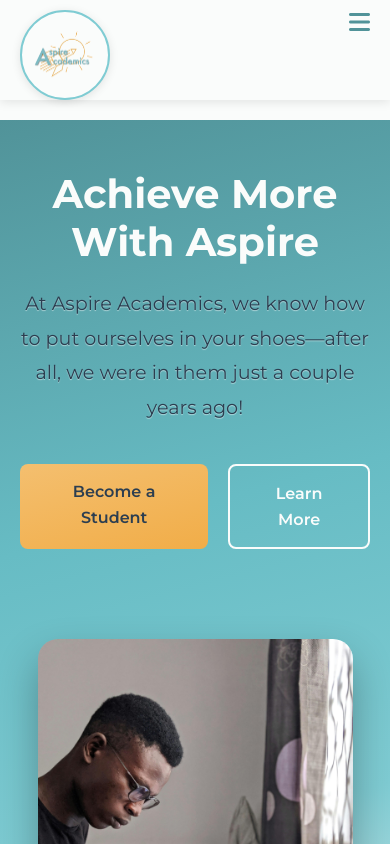
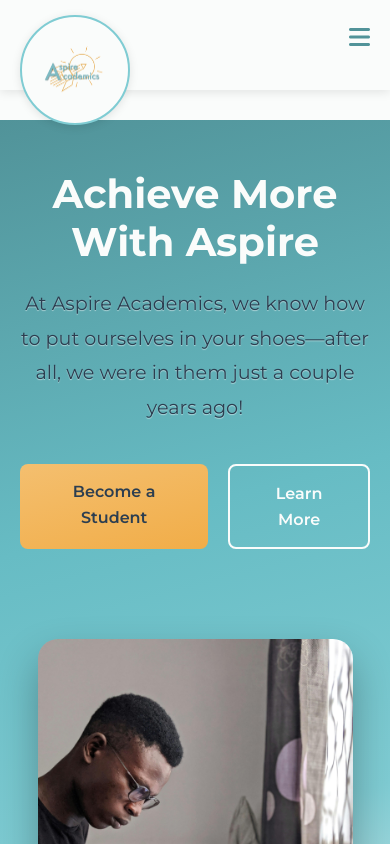
Before and after one commit to EnteredDust46/Aspire-Academics, a React (Create React App) app: page / in a window 390 px wide. Built offline with nearby package versions, Linux system fonts and the light colour scheme.

Commit message:
Enhance App CSS: adjust dimensions and margins for textarea and logo container to improve layout. Add new styles for feature cards and sections to ensure better contrast and visual appeal. Update navbar and mobile styles for improved responsiveness.

```diff
--- a/src/App.css
+++ b/src/App.css
@@ -311,13 +311,13 @@
   justify-content: center;
   z-index: 1001;
   position: relative;
-  width: 120px;
-  height: 120px;
+  width: 140px;
+  height: 140px;
   background-color: var(--neutral-white);
   border-radius: 50%;
   box-shadow: 0 2px 10px rgba(0, 0, 0, 0.1);
   overflow: hidden;
-  margin-top: 40px;
+  margin-top: 60px;
   margin-bottom: -20px;
   border: 2px solid var(--primary-light);
   padding: 42px;
@@ -549,8 +549,8 @@
   }
 
   .logo-container {
-    width: 90px;
-    height: 90px;
+    width: 110px;
+    height: 110px;
     margin-top: 35px;
     margin-bottom: -15px;
     padding: 30px;
@@ -1686,3 +1686,112 @@
   background-color: var(--accent-dark);
   transform: translateY(-5px);
 }
+
+/* Ensure all text has good contrast with backgrounds */
+.feature-card h3, .feature-card p,
+.process-step h3, .process-step p,
+.feature h4, .feature p,
+.section p, .section h2, .section h3, .section h4 {
+  color: var(--text-dark);
+  text-shadow: 0 1px 1px rgba(255, 255, 255, 0.5);
+}
+
+/* Add contrast to cards with light backgrounds */
+.feature-card, .process-step, .feature {
+  background-color: rgba(255, 255, 255, 0.9);
+  box-shadow: 0 4px 15px rgba(0, 0, 0, 0.1);
+  border: 1px solid rgba(103, 188, 196, 0.2);
+}
+
+/* Ensure section content has good contrast */
+.section-content-wrapper {
+  background-color: rgba(255, 255, 255, 0.9);
+  padding: 25px;
+  border-radius: 10px;
+  box-shadow: 0 4px 15px rgba(0, 0, 0, 0.1);
+  margin: 20px auto;
+}
+
+/* Adjust logo container size and position */
+.logo-container {
+  width: 140px;
+  height: 140px;
+  background-color: var(--neutral-white);
+  border-radius: 50%;
+  box-shadow: 0 2px 10px rgba(0, 0, 0, 0.1);
+  overflow: hidden;
+  margin-top: 60px;
+  margin-bottom: -20px;
+  border: 2px solid var(--primary-light);
+  padding: 42px;
+}
+
+/* Keep logo image size the same */
+.logo-image {
+  height: 65px;
+  width: auto;
+  object-fit: contain;
+  padding: 0;
+  margin: 0 0 0 -16px;
+  display: block;
+  transform: translateY(5px);
+}
+
+/* Adjust navbar to accommodate larger logo */
+.navbar {
+  height: 100px;
+  padding: 0 20px;
+  background-color: var(--neutral-white);
+  box-shadow: 0 2px 10px rgba(0, 0, 0, 0.1);
+}
+
+/* Adjust mobile styles for logo */
+@media (max-width: 768px) {
+  .logo-container {
+    width: 110px;
+    height: 110px;
+    margin-top: 35px;
+    margin-bottom: -15px;
+    padding: 30px;
+  }
+
+  .logo-image {
+    height: 55px;
+    margin: 0 0 0 -13px;
+    transform: translateY(3px);
+  }
+
+  .navbar {
+    height: 90px;
+  }
+}
+
+/* Ensure good contrast for feature cards on homepage */
+.features-grid .feature-card {
+  background-color: rgba(255, 255, 255, 0.95);
+  color: var(--text-dark);
+}
+
+.features-grid .feature-card h3 {
+  color: var(--primary-dark);
+  margin-top: 15px;
+}
+
+.features-grid .feature-card p {
+  color: var(--text-dark);
+  font-weight: 500;
+}
+
+/* Improve contrast for "Personalized Learning" and "Proven Results" sections */
+.welcome-section p,
+.features-section p {
+  color: var(--text-dark);
+  font-weight: 500;
+  line-height: 1.7;
+}
+
+.welcome-section h2,
+.features-section h2 {
+  color: var(--primary-dark);
+  margin-bottom: 20px;
+}
```
